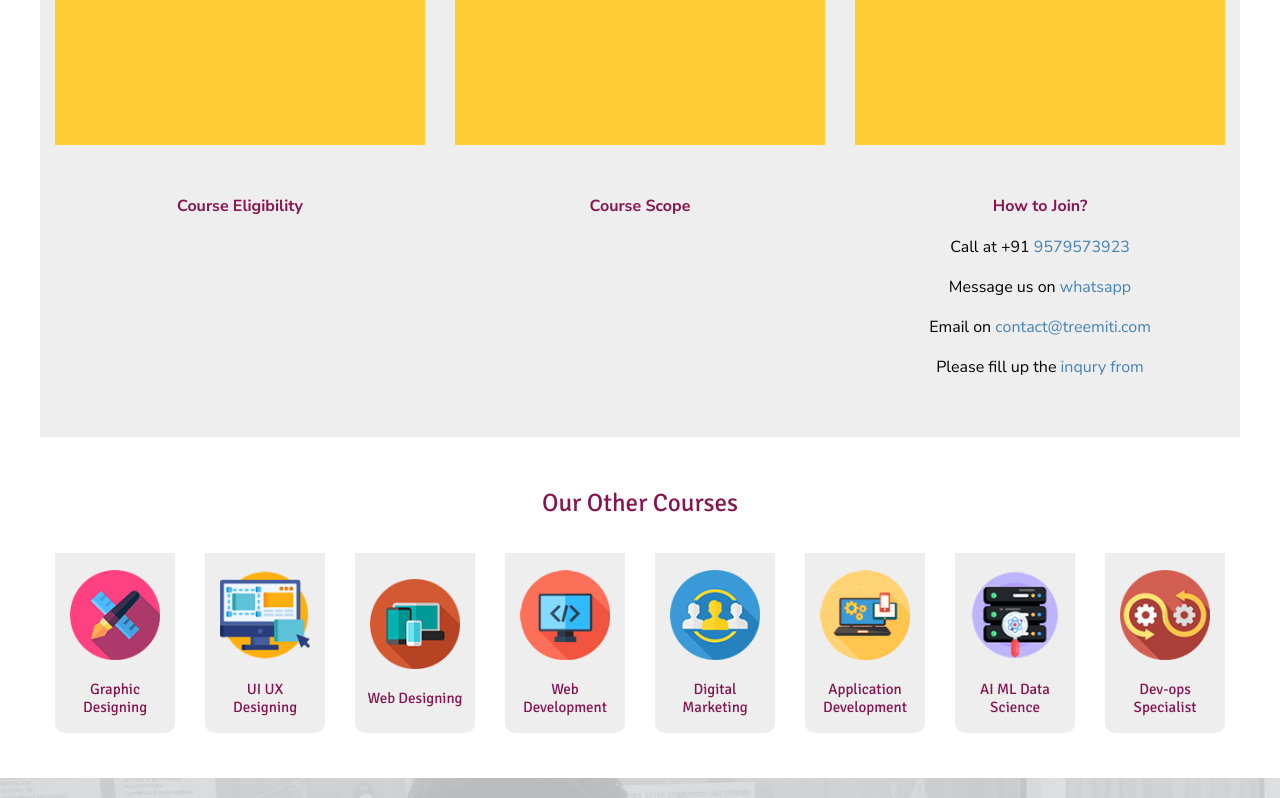
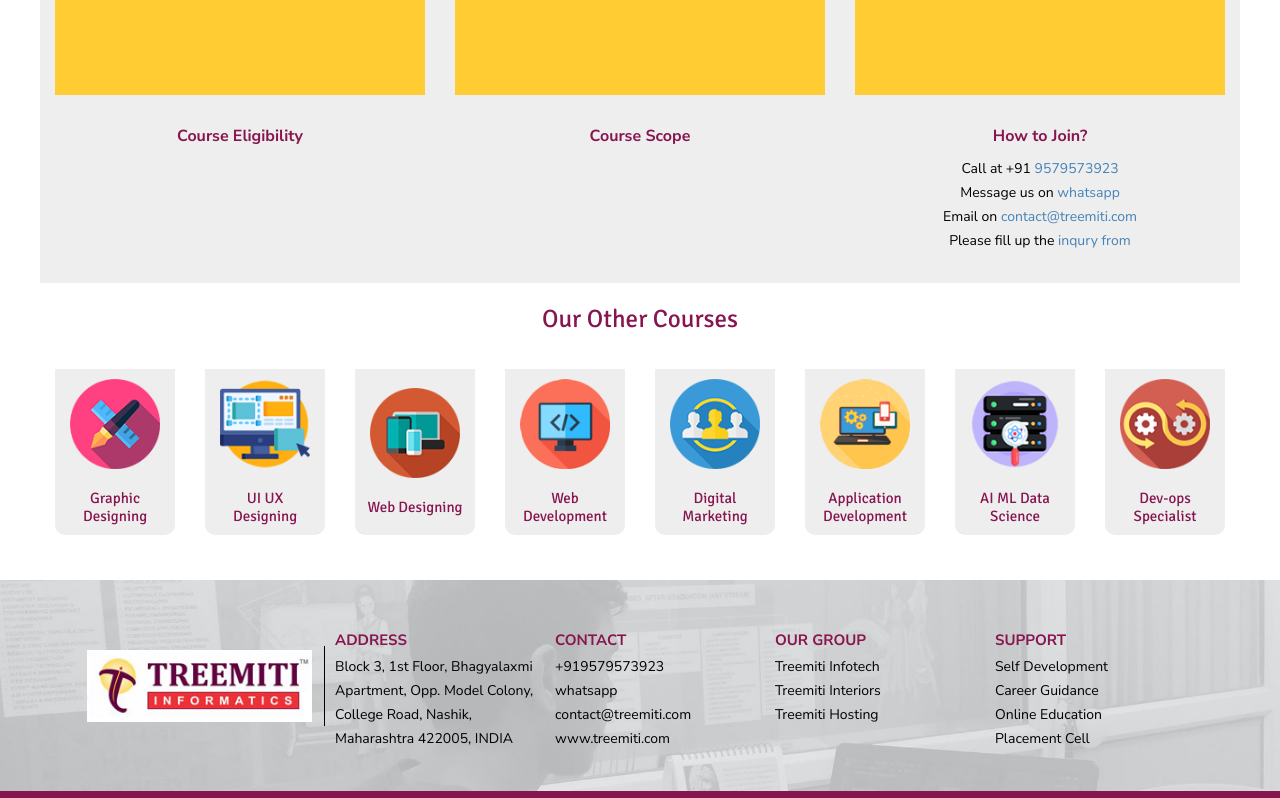
Before and after one commit to bind2/treemiti, a React (Create React App) app: page /treemiti/courses/0 in a window 1280 px wide. Shown: the part 900-1698 px from the top of the page. Built offline with nearby package versions, Linux system fonts and the light colour scheme.

Commit message:
other courses style changed

```diff
--- a/src/components/course-cart/CourseCart.scss
+++ b/src/components/course-cart/CourseCart.scss
@@ -1,11 +1,10 @@
+@import '../../sass/breakpoints.scss';
+
 .course-cart {
     // border: 1px solid red;
     background-color: $light-gray;
-    width: 25rem;
-    height: 25rem;
-    margin: 1.5rem;
-    flex: 1 1 auto;
-    position: relative;
+    padding: 2rem 1rem;
+    // position: relative;
 
     &>a {
         // border: 1px solid red;
@@ -25,6 +24,11 @@
             border-radius: 50%;
             // border: 1px solid red;
 
+            @include largeMobile{
+                width: 10rem;
+                height: 10rem;
+            }
+
             &>img {
                 width: 100%;
                 height: 100%;
--- a/src/data/AboutData.json
+++ b/src/data/AboutData.json
@@ -4,7 +4,7 @@
         "path": "Career-Guidance",
         "img": "./images/about-img/career-guidance.png",
         "thumbnail": "./images/about-img/treemiti-career-guidance.png",
-        "discription": "<p>In today's world when numerous fields are available to build career knowing which one suited best for ourself is very important. One can excel himself / herself with the field which keep his / her interest alive. Many a times students are not able to decide which is the right field for them. Even parents are not able to understand which is the best suited field for their child. This all happen due to unawareness of current and future requirements in the various fields.</p><br/><p>At Treemiti Informatics we look at student ability to understand various things and their educational background, which help us to guide them for future planning. We suggest them the roadmap to achieve their goals and also provide technologies possible at our end.</p><br/><p>If you are interested in developing your career in Information Technology. We help you to select the right option suitable to your qualification. We conduct various workshops and seminars to make student aware about trends and technologies.</p><br/><p>To know more about Career Paths click here</p>"
+        "discription": "<p>In today's world when numerous fields are available to <strong>build career</strong> knowing which one suited best for ourself is very important. <strong>One can excel himself / herself with the field which keep his / her interest alive.</strong> Many a times students are not able to decide which is the right field for them. Even parents are not able to understand which is the best suited field for their child. This all happen due to <strong>unawareness of current and future requirements</strong> in the various fields.</p><br/><p>At <strong>Treemiti Informatics</strong> we look at student ability to understand various things and their educational background, which help us to guide them for future planning. We suggest them the roadmap to achieve their goals and also provide technologies possible at our end.</p><br/><p>If you are interested in developing your career in Information Technology. We help you to select the right option suitable to your qualification. We conduct various workshops and seminars to make student aware about <a href='https://survey.stackoverflow.co/2022/' target='_blank'>trends and technologies.</a></p><br/><p>To know more about Career Paths <a href='#'>click here</a></p>"
 
     },
     {
@@ -12,7 +12,7 @@
         "path": "Industrial-Syllabus",
         "img": "./images/about-img/industrial-syllabus.png",
         "thumbnail": "./images/about-img/treemiti-industrial-syllabus.png",
-        "discription": "<p>It is generally felt that there is a wide gap between education and industry requirements. Students often complain that they are not properly prepared for the workplace after completing their studies.</p><br/><p>In order to bridge this gap, it is important for educators to understand the needs of industry and align their syllabi accordingly. Only then can students be adequately prepared for the challenges they will face in the real world.</p><br/><p>Some key areas that should be addressed in the syllabus are: - Communication skills - Teamwork - Problem solving - Critical thinking - Time management - Conflict resolution - Interpersonal skills</p><br/><p>All the mentionded skills are developed in students with many scientifically designed workshops and events and students are guided and graded in their certication as per their efforts in the activities</p>"
+        "discription": "<p>It is generally felt that there is a wide gap between education and industry requirements. Students often complain that they are not properly prepared for the workplace after completing their studies.</p><br/><p>In order to bridge this gap, it is important for educators to understand the needs of industry and align their syllabi accordingly. Only then can students be adequately prepared for the challenges they will face in the real world.</p><br/><p>Some key areas that should be addressed in the syllabus are: - <strong>Communication skills - Teamwork - Problem solving - Critical thinking - Time management - Conflict resolution - Interpersonal skills</strong></p><br/><p>All the mentionded skills are developed in students with many scientifically designed workshops and events and students are guided and graded in their certication as per their efforts in the activities</p>"
     },
     {
         "name": "Experienced Faculties",
--- a/src/internal-pages/course-details/CourseDetails.scss
+++ b/src/internal-pages/course-details/CourseDetails.scss
@@ -15,91 +15,34 @@
             font-family: $primary-font;
             text-transform: uppercase;
 
-            @include largeMobile{
+            @include largeMobile {
                 font-size: 3rem;
             }
 
-            @include smallMobile{
+            @include smallMobile {
                 font-size: 2.5rem;
             }
         }
 
-        &>article{
+        &>article {
             // border: 1px solid red;
             margin-top: 2rem;
             padding: 1.5rem;
 
-            &>p{
-                // font-family: 'Nunito Sans', sans-serif;
+            &>p {
                 font-size: 1.4rem;
                 line-height: 2.4rem;
+                // font-weight: 300;
             }
         }
 
         &>.carts {
             // border: 1px solid red;
             background-color: $light-gray;
-            margin-top: 5rem;
+            // margin-top: 5rem;
             padding: 1.5rem 0;
 
-            &>h3{
-                text-align: center;
-                margin: 2rem 0;
-                color: $primary-color;
-                font-family: $secondary-font;
-                font-weight: 400;
-                font-size: 2.5rem;
-            }
-
-            &>div{
-                // border: 1px solid red;
-                display: flex;
-                flex-wrap: wrap;
-                justify-content: center;
-
-                &>.cart-scope{
-                    // border: 1px solid red;
-                    width: 30rem;
-                    min-height: 20rem;
-                    flex: 1 1 auto;
-                    margin: 1.5rem;
-                    padding: 2rem;
-                    display: flex;
-                    flex-direction: column;
-                    align-items: center;
-
-                    &>h6{
-                        font-size: 1.6rem;
-                        color: $primary-color;
-                    }
-
-                    &>address{
-                        // border: 1px solid red;
-                        margin-top: 1rem;
-                        text-align: center;
-                        &>p{
-                            font-style: normal;
-                            line-height: 4rem;
-
-                            &>a{
-                                color: #4582b7;
-
-                                &:hover{
-                                    color: #2f6391;
-                                    text-decoration: underline;
-                                }
-                            }
-                        }
-                    }
-                }
-            }
-        }
-
-        &>.other-courses {
-            // border: 1px solid red;
-            margin-top: 5rem;
-
-            &>h3{
+            &>h3 {
                 text-align: center;
                 margin: 2rem 0;
                 color: $primary-color;
@@ -112,42 +55,48 @@
                 // border: 1px solid red;
                 display: flex;
                 flex-wrap: wrap;
+                justify-content: center;
 
-                &>.course-cart {
+                &>.cart-scope {
                     // border: 1px solid red;
-                    padding: 0 1rem;
-                    border-radius: 0 0 1rem 1rem;
-                    width: 11rem;
-                    height: 18rem;
-                    background-color: $light-gray;
-                    transition: .3s;
+                    width: 30rem;
+                    min-height: 10rem;
+                    flex: 1 1 auto;
+                    margin: 1.5rem;
+                    // padding: 2rem;
+                    display: flex;
+                    flex-direction: column;
+                    align-items: center;
 
-                    &>a {
-                        &>figure {
-                            width: 9rem;
-                            height: 9rem;
-                            // border: 1px solid red;
-                        }
-
-                        &>h3 {
-                            font-size: 1.5rem;
-                            text-align: center;
-                            // border: 1px solid red;
-                            font-weight: 400;
-                        }
+                    &>h6 {
+                        font-size: 1.6rem;
+                        color: $primary-color;
                     }
 
-                    &:hover {
-                        background-color: $primary-color;
+                    &>address {
+                        // border: 1px solid red;
+                        margin-top: 1rem;
+                        text-align: center;
 
-                        &>a {
-                            &>h3 {
-                                color: white;
+                        &>p {
+                            font-style: normal;
+                            font-size: 1.4rem;
+                            // font-weight: 300;
+                            line-height: 2.4rem;
+
+                            &>a {
+                                color: #4582b7;
+
+                                &:hover {
+                                    color: #2f6391;
+                                    text-decoration: underline;
+                                }
                             }
                         }
                     }
                 }
             }
         }
+        @include otherCoursesStyle
     }
 }
--- a/src/layout/footer/Footer.scss
+++ b/src/layout/footer/Footer.scss
@@ -60,7 +60,7 @@ footer{
 
                     &>p{
                         font-size: 1.4rem;
-                        font-weight: 300;
+                        // font-weight: 300;
                         line-height: 2.4rem;
                     }
 
@@ -68,7 +68,7 @@ footer{
                         &>a{
                             color: #000;
                             font-size: 1.4rem;
-                            font-weight: 300;
+                            // font-weight: 300;
                             line-height: 2.4rem;
 
                             &:hover{
@@ -96,7 +96,7 @@ footer{
             color: $white;
             font-size: 1.2rem;
             line-height: 2.4rem;
-            font-weight: 300;
+            // font-weight: 300;
         }
     }
 }
--- a/src/layout/navbar/Navbar.scss
+++ b/src/layout/navbar/Navbar.scss
@@ -55,6 +55,10 @@ nav {
                 &>a {
                     color: $white;
 
+                    &:hover{
+                        color: $secondary-color;
+                    }
+
                     @include tablet {
                         color: #000;
                         display: inline-block;
@@ -65,9 +69,9 @@ nav {
 
                         &:hover {
                             background-color: $secondary-color;
+                            color: #000;
                         }
                     }
-
                 }
             }
 
--- a/src/sass/mixins.scss
+++ b/src/sass/mixins.scss
@@ -0,0 +1,69 @@
+@mixin otherCoursesStyle{
+    &>.other-courses {
+        // border: 1px solid red;
+        // margin-top: 5rem;
+
+        &>h3 {
+            text-align: center;
+            margin: 2rem 0;
+            color: $primary-color;
+            font-family: $secondary-font;
+            font-weight: 400;
+            font-size: 2.5rem;
+        }
+
+        &>div {
+            // border: 1px solid red;
+            padding: 1.5rem;
+            display: grid;
+            grid-template-columns: repeat(8, 1fr);
+            gap: 3rem;
+
+            @include largeLaptop{
+                grid-template-columns: repeat(4, 1fr);
+            }
+            @include tablet{
+                grid-template-columns: repeat(3, 1fr);
+                gap: 2rem;
+            }
+            @include largeMobile{
+                grid-template-columns: repeat(2, 1fr);
+                gap: 2rem;
+            }
+
+            &>.course-cart {
+                // border: 1px solid red;
+                border-radius: 0 0 1rem 1rem;
+                padding: 1rem 1rem;
+                background-color: $light-gray;
+                transition: .3s;
+
+                &>a {
+                    // border: 1px solid red;
+                    &>figure {
+                        // border: 1px solid red;
+                        width: 9rem;
+                        height: 9rem;
+                    }
+
+                    &>h3 {
+                        // border: 1px solid red;
+                        font-size: 1.5rem;
+                        text-align: center;
+                        font-weight: 400;
+                    }
+                }
+
+                &:hover {
+                    background-color: $primary-color;
+
+                    &>a {
+                        &>h3 {
+                            color: $white;
+                        }
+                    }
+                }
+            }
+        }
+    }
+}
--- a/src/sections/about/About.js
+++ b/src/sections/about/About.js
@@ -2,7 +2,6 @@ import React from 'react'
 // import './About.scss'
 import CourseFeatures from '../../components/course-features/CourseFeatures'
 import AboutData from '../../data/AboutData.json'
-
 
 const About = () => {
   let serviceList = AboutData.map((data, index) => {
--- a/src/sections/about/About.scss
+++ b/src/sections/about/About.scss
@@ -21,15 +21,17 @@
         }
 
         &>article {
+            // border: 1px solid red;
             max-width: 1000px;
-            // border: 1px solid red;
             text-align: center;
-            margin: 3rem auto;
+            margin: 2rem auto;
             padding: 0 1.5rem;
 
             &>p{
                 // border: 1px solid red;
                 font-size: 1.4rem;
+                // font-weight: 300;
+                line-height: 2.4rem;
             }
         }
 
--- a/src/sections/guidance/Guidance.scss
+++ b/src/sections/guidance/Guidance.scss
@@ -23,15 +23,16 @@
 
         &>.guidance-container {
             // border: 1px solid red;
-            margin-top: 1rem;
+            // margin-top: 1rem;
             display: flex;
 
             &>div:nth-of-type(1) {
                 max-width: 70rem;
-                margin: 1.5rem;
+                margin: 0 1.5rem;
                 // border: 1px solid red;
 
                 &>h3 {
+                    // border: 1px solid red;
                     text-align: center;
                     margin: 2rem 0;
                     color: $primary-color;
```
Also changed, not shown: src/internal-pages/career-guidance/CareerGuidance.scss (+20 -59 lines), src/sections/courses/Courses.scss (+15 -3 lines).
